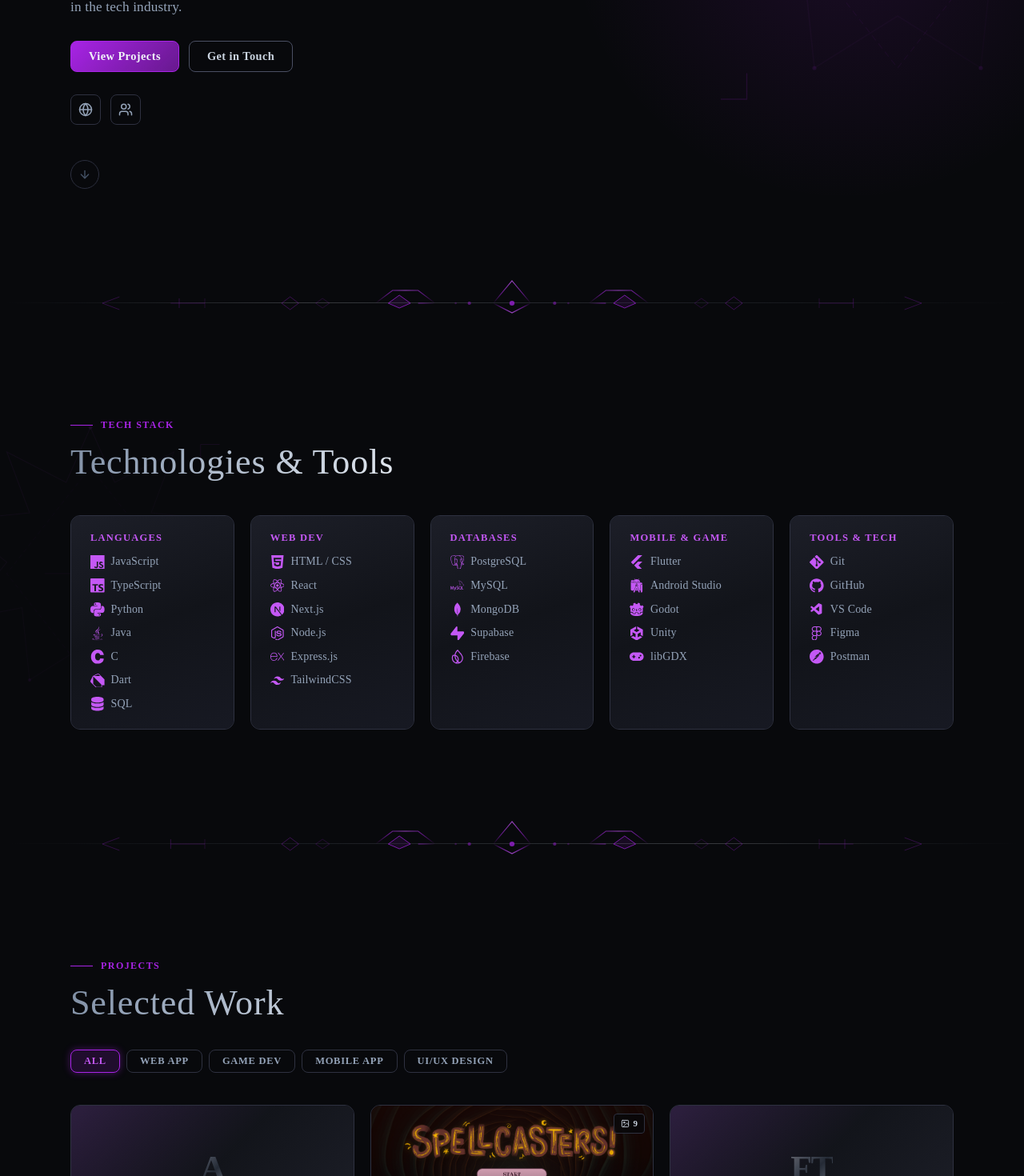
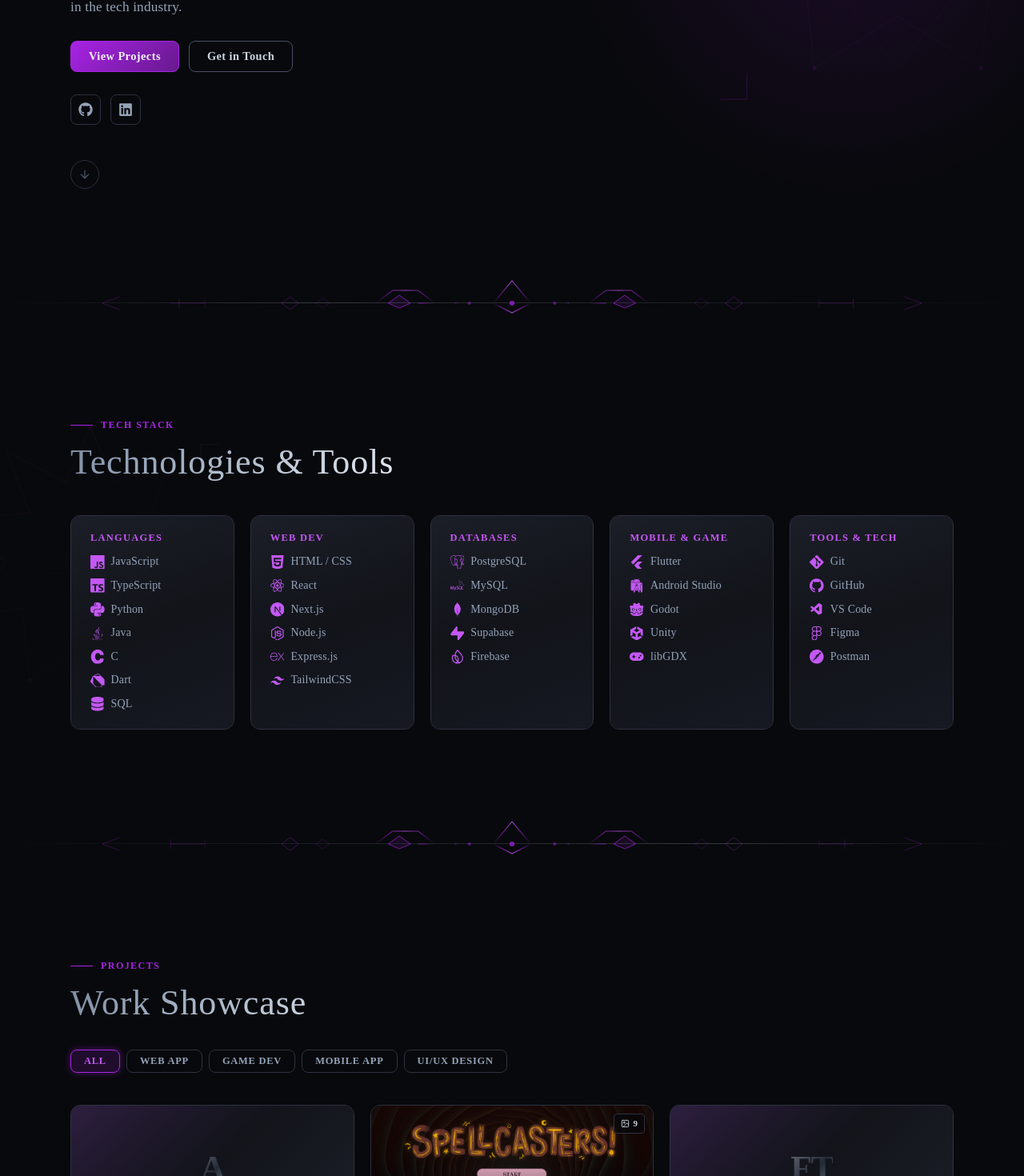
Before and after one commit to ashdsabandal/portfolio, a React (Vite) app: page / in a window 1280 px wide. Shown: the part 533-2003 px from the top of the page at 80% size. Built offline with nearby package versions, Linux system fonts and the light colour scheme; a web font is replaced by a local one.

Commit message:
feat: add icons for github and linkedin

```diff
--- a/src/components/Contact.jsx
+++ b/src/components/Contact.jsx
@@ -1,8 +1,9 @@
 import { useState } from 'react'
-import { Send, Globe, Users, AtSign, Mail } from 'lucide-react'
+import { Send, Mail } from 'lucide-react'
 import { owner } from '../data/portfolioData'
 import './Contact.css'
 import HCaptcha from '@hcaptcha/react-hcaptcha';
+import { FaGithub, FaLinkedin } from "react-icons/fa";
 
 export default function Contact() {
   const [form, setForm]   = useState({ name: '', email: '', message: '' })
@@ -85,8 +86,8 @@ export default function Contact() {
 
           <div className="contact__socials">
             <a href={`mailto:${owner.email}`}    className="contact__social-link" aria-label="Email"><Mail     size={18} />{owner.email}</a>
-            <a href={owner.github}   target="_blank" rel="noreferrer" className="contact__social-link" aria-label="GitHub"><Globe   size={18} />GitHub</a>
-            <a href={owner.linkedin} target="_blank" rel="noreferrer" className="contact__social-link" aria-label="LinkedIn"><Users size={18} />LinkedIn</a>
+            <a href={owner.github}   target="_blank" rel="noreferrer" className="contact__social-link" aria-label="GitHub"><FaGithub   size={18} />GitHub</a>
+            <a href={owner.linkedin} target="_blank" rel="noreferrer" className="contact__social-link" aria-label="LinkedIn"><FaLinkedin size={18} />LinkedIn</a>
           </div>
         </div>
 
--- a/src/components/Hero.jsx
+++ b/src/components/Hero.jsx
@@ -1,7 +1,8 @@
-import { Globe, Users, AtSign, ArrowDown } from 'lucide-react'
+import { ArrowDown } from 'lucide-react'
 import { owner } from '../data/portfolioData'
 import SigilWatermark from './SigilWatermark'
 import './Hero.css'
+import { FaGithub, FaLinkedin } from "react-icons/fa";
 
 export default function Hero() {
   const scrollToAbout = () =>
@@ -39,8 +40,8 @@ export default function Hero() {
         </div>
 
         <div className="hero__socials reveal">
-          <a href={owner.github}   target="_blank" rel="noreferrer" aria-label="GitHub"   className="hero__social-link"><Globe  size={18} /></a>
-          <a href={owner.linkedin} target="_blank" rel="noreferrer" aria-label="LinkedIn" className="hero__social-link"><Users  size={18} /></a>
+          <a href={owner.github}   target="_blank" rel="noreferrer" aria-label="GitHub"   className="hero__social-link"><FaGithub  size={18} /></a>
+          <a href={owner.linkedin} target="_blank" rel="noreferrer" aria-label="LinkedIn" className="hero__social-link"><FaLinkedin  size={18} /></a>
         </div>
 
         <button className="hero__scroll-cue reveal" onClick={scrollToAbout} aria-label="Scroll down">
--- a/src/components/Projects.jsx
+++ b/src/components/Projects.jsx
@@ -56,7 +56,7 @@ export default function Projects({ onOpenProject }) {
       <div className="section-container">
 
         <p className="section-label reveal">Projects</p>
-        <h2 className="projects__heading heading-chrome reveal">Selected Work</h2>
+        <h2 className="projects__heading heading-chrome reveal">Work Showcase</h2>
 
         {/* Tag filters */}
         <div className="projects__filters reveal" role="group" aria-label="Filter projects by category">
```
